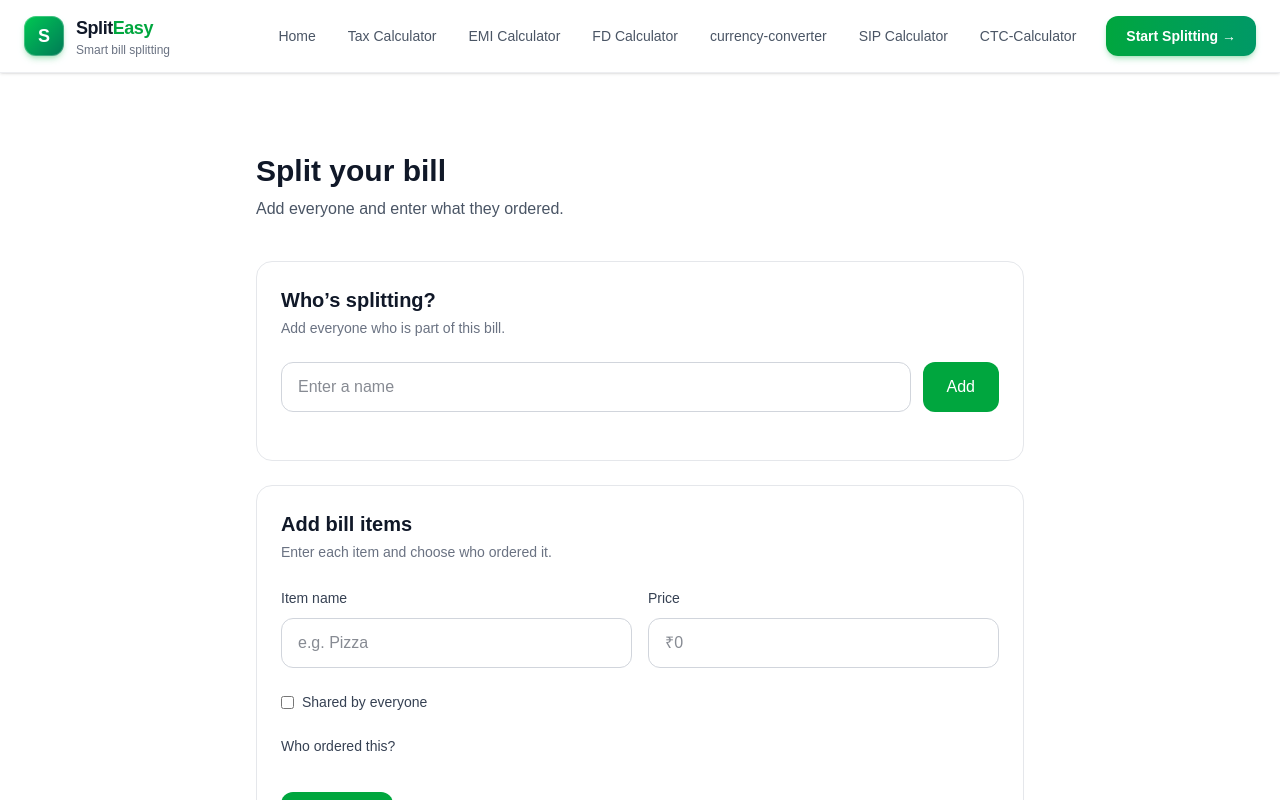
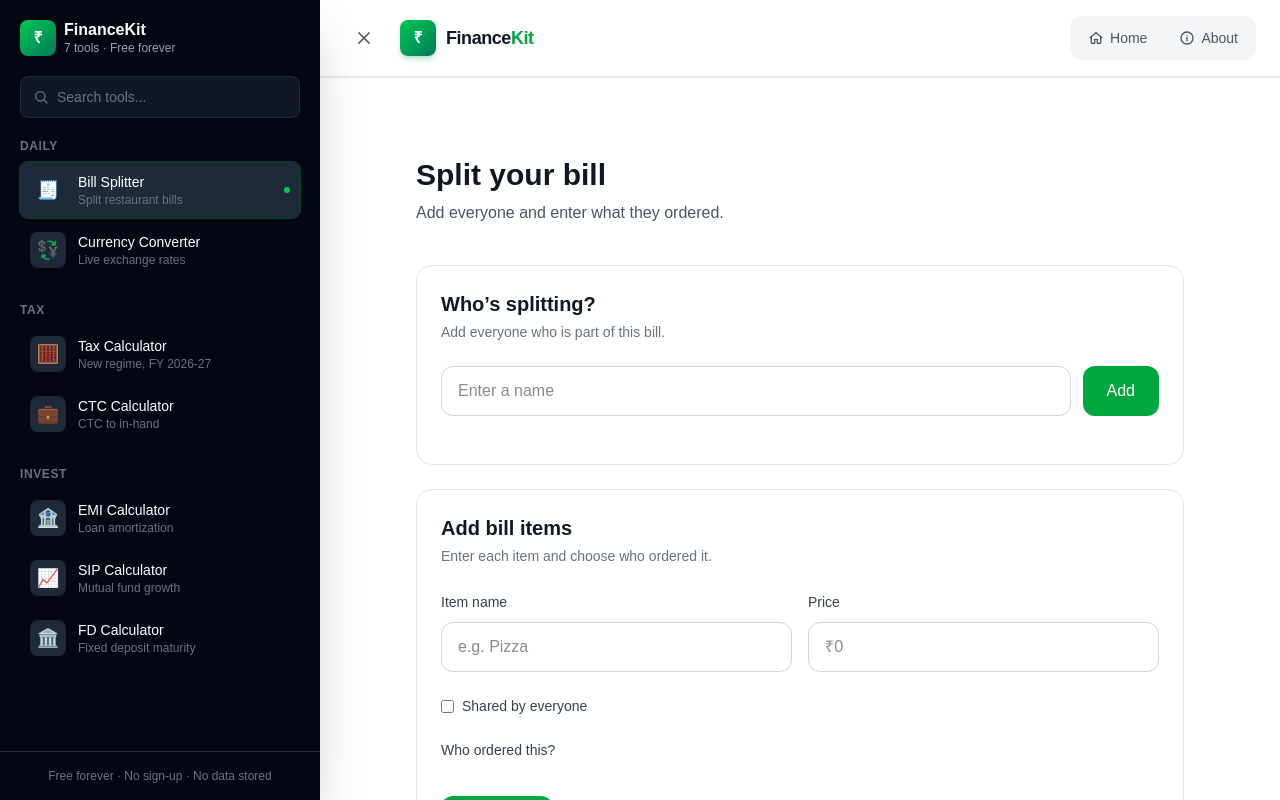
Before and after one commit to Shubhashissahu/FinPilot-financial-tools, a Next.js app: page /split in a window 1280 px wide. Shown: the top 800 px of the page. Built offline with nearby package versions, Linux system fonts and the light colour scheme.

Commit message:
improve the navbar add it on left side

```diff
--- a/app/layout.tsx
+++ b/app/layout.tsx
@@ -1,9 +1,9 @@
+//app/layout.tsx
 //app/layout.tsx
 import type { Metadata } from "next";
 import "./globals.css";
 
-import Navbar from "@/components/Navbar";
-import Footer from "@/components/Footer";
+import AppShell from "@/components/AppShell";
 
 export const metadata: Metadata = {
   title: "SplitEasy",
@@ -18,11 +18,7 @@ export default function RootLayout({
   return (
     <html lang="en">
       <body>
-        <Navbar />
-
-        {children}
-
-        <Footer />
+        <AppShell>{children}</AppShell>
       </body>
     </html>
   );
--- a/app/split/page.tsx
+++ b/app/split/page.tsx
@@ -3,7 +3,7 @@
 
 import { useRef, useState } from "react";
 
-import PeopleInput from "@/components/PeopleInput";
+import PeopleInput from "@/components/Peopleinput";
 import BillItemForm from "@/components/BillItemForm";
 import TaxTipInput from "@/components/TaxTipInput";
 import ReceiptUpload from "@/components/ReceiptUpload";
--- /dev/null
+++ b/components/AppShell.tsx
@@ -0,0 +1,25 @@
+"use client";
+
+import { useState } from "react";
+import Navbar from "@/components/Navbar";
+import Footer from "@/components/Footer";
+
+export default function AppShell({ children }: { children: React.ReactNode }) {
+
+  const [drawerOpen, setDrawerOpen] = useState(true);
+
+  return (
+    <>
+      <Navbar drawerOpen={drawerOpen} onToggle={() => setDrawerOpen((v) => !v)} onClose={() => setDrawerOpen(false)} />
+
+      <div
+        className={`flex min-h-screen flex-col transition-all duration-300 ${
+          drawerOpen ? "lg:ml-80" : "lg:ml-0"
+        }`}
+      >
+        <div className="flex-1">{children}</div>
+        <Footer />
+      </div>
+    </>
+  );
+}
--- a/components/Navbar.tsx
+++ b/components/Navbar.tsx
@@ -1,131 +1,239 @@
 // components/Navbar.tsx
 "use client";
 
-import { useState } from "react";
+import { useEffect, useMemo, useState } from "react";
 import Link from "next/link";
 import { usePathname } from "next/navigation";
 
-const navLinks = [
-  { href: "/", label: "Home" },
-  { href: "/tax-calculator", label: "Tax Calculator" },
-  { href: "/emi-calculator", label: "EMI Calculator" },
-  { href:"/fd-calculator", label: "FD Calculator" },
-  { href:"/currency-converter", label: "currency-converter" },
-  { href:"/sip-calculator", label: "  SIP Calculator"},
-  { href:"/ctc-calculator", label: "  CTC-Calculator"}
+interface NavItem {
+  href: string;
+  label: string;
+  description: string;
+  icon: string;
+  category: "Daily" | "Tax" | "Invest";
+}
+
+const navItems: NavItem[] = [
+  { href: "/split", label: "Bill Splitter", description: "Split restaurant bills", icon: "🧾", category: "Daily" },
+  { href: "/currency-converter", label: "Currency Converter", description: "Live exchange rates", icon: "💱", category: "Daily" },
+  { href: "/tax-calculator", label: "Tax Calculator", description: "New regime, FY 2026-27", icon: "🧮", category: "Tax" },
+  { href: "/ctc-calculator", label: "CTC Calculator", description: "CTC to in-hand", icon: "💼", category: "Tax" },
+  { href: "/emi-calculator", label: "EMI Calculator", description: "Loan amortization", icon: "🏦", category: "Invest" },
+  { href: "/sip-calculator", label: "SIP Calculator", description: "Mutual fund growth", icon: "📈", category: "Invest" },
+  { href: "/fd-calculator", label: "FD Calculator", description: "Fixed deposit maturity", icon: "🏛️", category: "Invest" },
 ];
 
-export default function Navbar() {
+const categoryOrder: NavItem["category"][] = ["Daily", "Tax", "Invest"];
+
+const topLinks = [
+  {
+    href: "/",
+    label: "Home",
+    icon: (
+      <path strokeLinecap="round" strokeLinejoin="round" d="M3 11.5 12 4l9 7.5M5 10v9a1 1 0 0 0 1 1h4v-6h4v6h4a1 1 0 0 0 1-1v-9" />
+    ),
+  },
+  {
+    href: "/about",
+    label: "About",
+    icon: (
+      <>
+        <circle cx="12" cy="12" r="9" />
+        <path strokeLinecap="round" d="M12 11v5M12 8h.01" />
+      </>
+    ),
+  },
+];
+
+interface NavbarProps {
+  drawerOpen: boolean;
+  onToggle: () => void;
+  onClose: () => void;
+}
+
+export default function Navbar({ drawerOpen, onToggle, onClose }: NavbarProps) {
   const pathname = usePathname();
-  const [menuOpen, setMenuOpen] = useState(false);
+  const [query, setQuery] = useState("");
+
+  useEffect(() => {
+    if (!drawerOpen) return;
+    const handleKey = (e: KeyboardEvent) => {
+      if (e.key === "Escape") onClose();
+    };
+    window.addEventListener("keydown", handleKey);
+    return () => window.removeEventListener("keydown", handleKey);
+  }, [drawerOpen, onClose]);
+
+  const filteredItems = useMemo(() => {
+    const q = query.trim().toLowerCase();
+    if (!q) return navItems;
+    return navItems.filter(
+      (item) =>
+        item.label.toLowerCase().includes(q) ||
+        item.description.toLowerCase().includes(q)
+    );
+  }, [query]);
+
+  const grouped = categoryOrder.map((category) => ({
+    category,
+    items: filteredItems.filter((item) => item.category === category),
+  }));
 
   return (
-    <header className="sticky top-0 z-50 border-b border-gray-200/70 bg-white/90 backdrop-blur-xl shadow-sm">
-      <div className="mx-auto flex max-w-7xl items-center justify-between px-6 py-3.5">
-        {/* Logo */}
-        <Link href="/" className="group flex items-center gap-3">
-          <div className="relative flex h-10 w-10 shrink-0 items-center justify-center rounded-xl bg-gradient-to-br from-green-500 to-emerald-700 text-lg font-bold text-white shadow-md shadow-green-600/25 transition-transform duration-300 group-hover:-rotate-3 group-hover:scale-105">
-            S
-            <span className="absolute inset-0 rounded-xl ring-1 ring-inset ring-white/25" />
-          </div>
-          <div className="leading-tight">
-            <h1 className="text-lg font-extrabold tracking-tight text-gray-900">
-              Split<span className="text-green-600">Easy</span>
-            </h1>
-            <p className="text-xs font-medium text-gray-500">
-              Smart bill splitting
-            </p>
-          </div>
-        </Link>
-
-        {/* Desktop nav */}
-        <nav className="hidden items-center gap-1 md:flex">
-          {navLinks.map((link) => {
-            const isActive = pathname === link.href;
-            return (
-              <Link
-                key={link.href}
-                href={link.href}
-                className={`group relative rounded-lg px-3.5 py-2 text-sm font-medium transition-colors ${
-                  isActive
-                    ? "text-green-700"
-                    : "text-gray-600 hover:text-green-700"
+    <>
+      <header
+        className={`sticky top-0 z-40 border-b border-gray-200 bg-white shadow-[0_1px_3px_rgba(0,0,0,0.06),0_1px_2px_rgba(0,0,0,0.04)] transition-all duration-300 ${
+          drawerOpen ? "lg:ml-80" : "lg:ml-0"
         }`}
       >
-                {link.label}
-                <span
-                  className={`absolute inset-x-3.5 -bottom-[1px] h-0.5 rounded-full bg-green-600 transition-transform duration-300 ${
-                    isActive
-                      ? "scale-x-100"
-                      : "scale-x-0 group-hover:scale-x-100"
-                  }`}
-                />
-              </Link>
-            );
-          })}
-
-          <Link
-            href="/split"
-            className="ml-3 rounded-xl bg-gradient-to-r from-green-600 to-emerald-600 px-5 py-2.5 text-sm font-semibold text-white shadow-md shadow-green-600/25 transition-all duration-300 hover:-translate-y-0.5 hover:shadow-lg hover:shadow-green-600/35 active:translate-y-0"
+        <div className="mx-auto flex max-w-7xl items-center gap-4 px-6 py-4">
+          <button
+            onClick={onToggle}
+            aria-label={drawerOpen ? "Close menu" : "Open menu"}
+            aria-expanded={drawerOpen}
+            className="flex h-10 w-10 shrink-0 items-center justify-center rounded-lg text-gray-600 transition hover:bg-gray-100 hover:text-gray-900 active:scale-95"
           >
-            Start Splitting →
-          </Link>
-        </nav>
-
-        {/* Mobile menu toggle */}
-        <button
-          onClick={() => setMenuOpen((v) => !v)}
-          className="flex h-10 w-10 items-center justify-center rounded-lg text-gray-700 transition hover:bg-gray-100 md:hidden"
-          aria-label="Toggle menu"
-          aria-expanded={menuOpen}
-        >
-          <svg
-            className="h-6 w-6"
-            fill="none"
-            viewBox="0 0 24 24"
-            stroke="currentColor"
-            strokeWidth={2}
-          >
-            {menuOpen ? (
+            <svg className="h-5 w-5" fill="none" viewBox="0 0 24 24" stroke="currentColor" strokeWidth={2}>
+              {drawerOpen ? (
                 <path strokeLinecap="round" strokeLinejoin="round" d="M6 18L18 6M6 6l12 12" />
               ) : (
                 <path strokeLinecap="round" strokeLinejoin="round" d="M4 6h16M4 12h16M4 18h16" />
               )}
             </svg>
           </button>
+
+          <Link href="/" className="group flex items-center gap-2.5">
+            <div className="flex h-9 w-9 shrink-0 items-center justify-center rounded-lg bg-gradient-to-br from-green-500 to-emerald-700 text-base font-bold text-white shadow-md shadow-green-600/25 transition-transform duration-300 group-hover:-rotate-6 group-hover:scale-105">
+              ₹
             </div>
+            <span className="whitespace-nowrap text-lg font-extrabold tracking-tight text-gray-900">
+              Finance<span className="text-green-600">Kit</span>
+            </span>
+          </Link>
 
-      {/* Mobile menu */}
-      {menuOpen && (
-        <div className="border-t border-gray-200/70 bg-white px-6 py-4 md:hidden">
-          <nav className="flex flex-col gap-1">
-            {navLinks.map((link) => {
+          <nav className="ml-auto flex items-center gap-1 rounded-xl bg-gray-100 p-1">
+            {topLinks.map((link) => {
               const isActive = pathname === link.href;
               return (
                 <Link
                   key={link.href}
                   href={link.href}
-                  onClick={() => setMenuOpen(false)}
-                  className={`rounded-lg px-3 py-2.5 text-sm font-medium ${
+                  className={`flex items-center gap-1.5 rounded-lg px-3.5 py-2 text-sm font-medium transition ${
                     isActive
-                      ? "bg-green-50 text-green-700"
-                      : "text-gray-700 hover:bg-gray-50"
+                      ? "bg-white text-green-700 shadow-sm"
+                      : "text-gray-600 hover:text-gray-900"
                   }`}
                 >
+                  <svg
+                    className="h-4 w-4 shrink-0"
+                    fill="none"
+                    viewBox="0 0 24 24"
+                    stroke="currentColor"
+                    strokeWidth={2}
+                  >
+                    {link.icon}
+                  </svg>
                   {link.label}
                 </Link>
               );
             })}
-            <Link
-              href="/split"
-              onClick={() => setMenuOpen(false)}
-              className="mt-2 rounded-xl bg-gradient-to-r from-green-600 to-emerald-600 px-5 py-2.5 text-center text-sm font-semibold text-white shadow-md shadow-green-600/25"
-            >
-              Start Splitting →
-            </Link>
           </nav>
         </div>
+      </header>
+
+      {drawerOpen && (
+        <div
+          onClick={onClose}
+          className="fixed inset-0 z-50 bg-black/50 backdrop-blur-sm lg:hidden"
+        />
       )}
-    </header>
+
+      <div
+        className={`fixed inset-y-0 left-0 z-50 flex w-80 max-w-[85vw] flex-col bg-gray-950 text-white shadow-2xl transition-transform duration-300 ${
+          drawerOpen ? "translate-x-0" : "-translate-x-full"
+        }`}
+      >
+        {/* Just the brand mark here — closing is handled by the single
+            hamburger/✕ toggle in the header, so there's only ever one
+            close control on screen instead of two. */}
+        <Link href="/" onClick={onClose} className="flex items-center gap-2 px-5 pt-5">
+          <div className="flex h-9 w-9 items-center justify-center rounded-lg bg-gradient-to-br from-green-500 to-emerald-700 text-base font-bold text-white">
+            ₹
+          </div>
+          <div>
+            <p className="text-base font-bold leading-tight">FinanceKit</p>
+            <p className="text-xs text-gray-400">
+              {navItems.length} tools · Free forever
+            </p>
+          </div>
+        </Link>
+
+        <div className="px-5 pt-5">
+          <div className="flex items-center gap-2 rounded-lg border border-gray-800 bg-gray-900 px-3 py-2.5 transition focus-within:border-green-600">
+            <svg className="h-4 w-4 shrink-0 text-gray-500" fill="none" viewBox="0 0 24 24" stroke="currentColor" strokeWidth={2}>
+              <circle cx="11" cy="11" r="7" />
+              <path strokeLinecap="round" d="M21 21l-4.3-4.3" />
+            </svg>
+            <input
+              value={query}
+              onChange={(e) => setQuery(e.target.value)}
+              placeholder="Search tools..."
+              className="w-full bg-transparent text-sm text-white outline-none placeholder:text-gray-500"
+            />
+          </div>
+        </div>
+
+        <nav className="mt-5 flex-1 space-y-6 overflow-y-auto px-5 pb-5">
+          {grouped.map(
+            ({ category, items }) =>
+              items.length > 0 && (
+                <div key={category}>
+                  <p className="mb-2 text-xs font-semibold uppercase tracking-wider text-gray-500">
+                    {category}
+                  </p>
+                  <div className="space-y-1">
+                    {items.map((item) => {
+                      const isActive = pathname === item.href;
+                      return (
+                        <Link
+                          key={item.href}
+                          href={item.href}
+                          onClick={onClose}
+                          className={`flex items-center gap-3 rounded-lg px-2.5 py-2.5 transition ${
+                            isActive ? "bg-gray-800 ring-1 ring-green-600/40" : "hover:bg-gray-900"
+                          }`}
+                        >
+                          <span className="flex h-9 w-9 shrink-0 items-center justify-center rounded-lg bg-gray-800 text-lg">
+                            {item.icon}
+                          </span>
+                          <span>
+                            <span className="block text-sm font-medium text-white">
+                              {item.label}
+                            </span>
+                            <span className="block text-xs text-gray-500">
+                              {item.description}
+                            </span>
+                          </span>
+                          {isActive && (
+                            <span className="ml-auto h-1.5 w-1.5 shrink-0 rounded-full bg-green-500" />
+                          )}
+                        </Link>
+                      );
+                    })}
+                  </div>
+                </div>
+              )
+          )}
+
+          {filteredItems.length === 0 && (
+            <p className="text-sm text-gray-500">No tools match &ldquo;{query}&rdquo;.</p>
+          )}
+        </nav>
+
+        <div className="border-t border-gray-800 px-5 py-4 text-center text-xs text-gray-500">
+          Free forever · No sign-up · No data stored
+        </div>
+      </div>
+    </>
   );
 }
```
Lines whose indentation alone changed are shown as unchanged.
